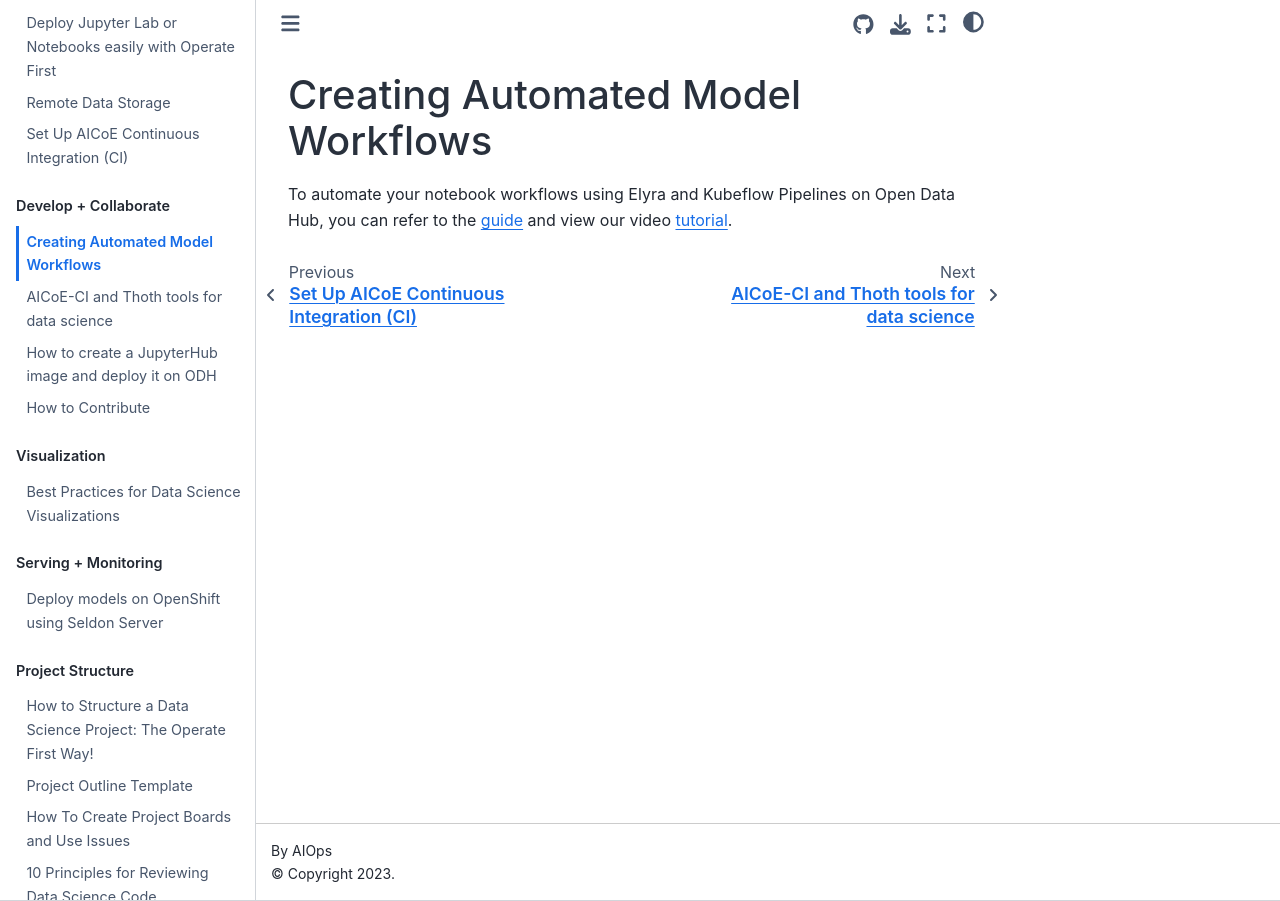
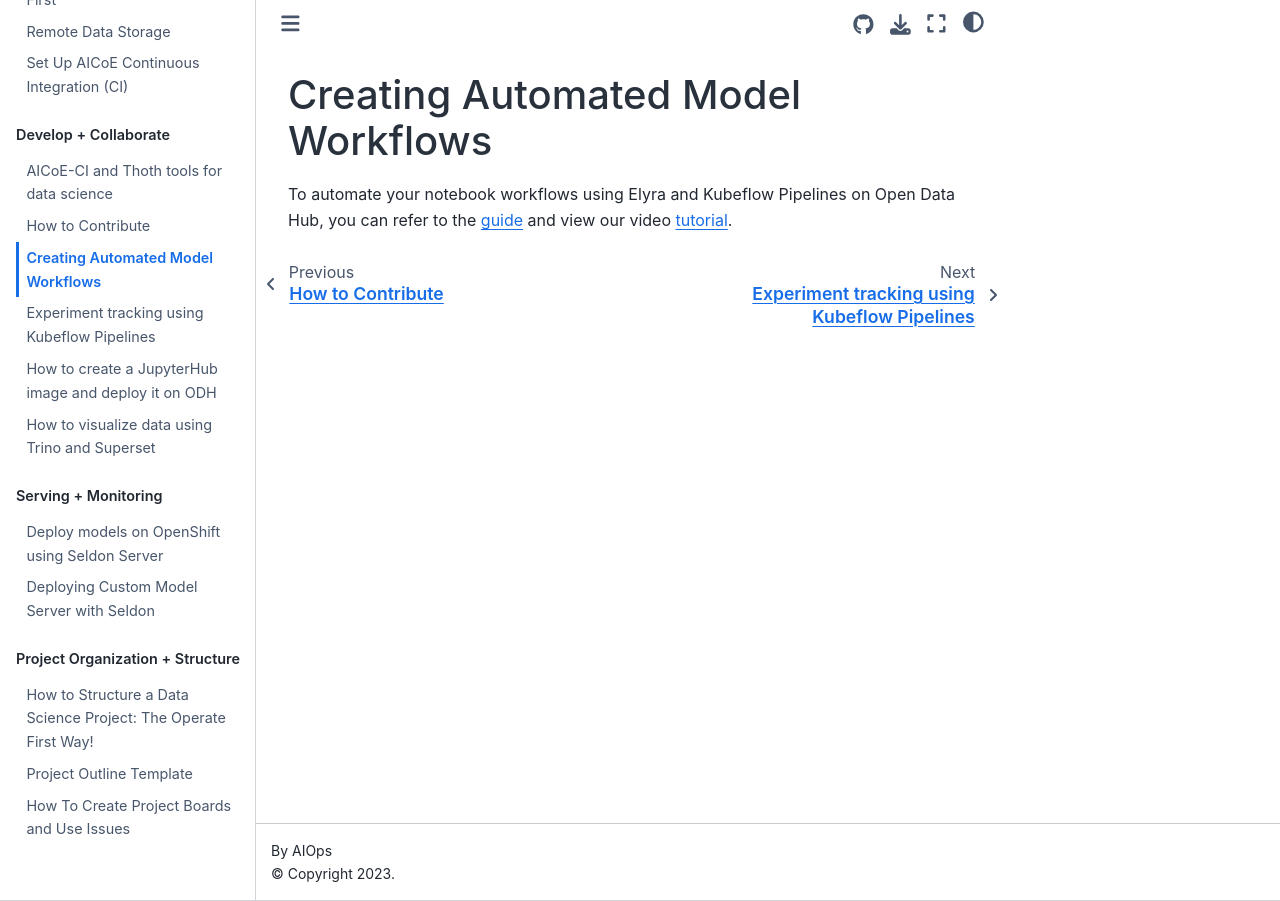
Before and after one commit to aicoe-aiops/data-science-workflows, a Jupyter Book: the page built from docs/develop_collaborate/automated-pipelines.md, in a window 1280 px wide. Built offline with Jupyter Book 1.0.4 settings and Sphinx 7.4.7 and the Sphinx Book theme 1.1.4, drawn with Linux system fonts in a browser that asks for light colours; pages that are not in the unit, such as notebooks, are missing from menus; comment, search, counter and statistics services are not loaded.

Commit message:
update toc

```diff
--- a/_toc.yml
+++ b/_toc.yml
@@ -1,7 +1,7 @@
 format: jb-book
 root: README
 parts:
-  - caption: Setup Environment
+  - caption: Setup Your Environment
     chapters:
     - file: docs/setup_environment/odh_and_opf
     - file: docs/setup_environment/JH_access
@@ -10,25 +10,24 @@ parts:
 
   - caption: Develop + Collaborate
     chapters:
+    - file: docs/develop_collaborate/thoth-tools
+    - file: docs/develop_collaborate/how-to-contribute
     - file: docs/develop_collaborate/automated-pipelines
-    - file: docs/develop_collaborate/thoth-tools
+    - file: docs/develop_collaborate/track-metrics-using-kubeflow
     - file: docs/develop_collaborate/create_and_deploy_jh_image
     - file: docs/develop_collaborate/meteorize
-    - file: docs/develop_collaborate/how-to-contribute
-
-  - caption: Visualization
-    chapters:
-    - file: docs/visualization/data-visualization-best-practices
+    - file: docs/visualization/trino_and_superset
 
   - caption: Serving + Monitoring
     chapters:
+    - file: docs/serving_monitoring/monitoring-jh
     - file: docs/serving_monitoring/deploy-models-using-seldon
-    - file: docs/serving_monitoring/monitoring-jh
+    - file: docs/serving_monitoring/deploy-custom-model
 
-  - caption: Project Structure
+
+  - caption: Project Organization + Structure
     chapters:
     - file: docs/project_structure/getting_started
     - file: docs/project_structure/project-structure
     - file: docs/project_structure/project-document-template
     - file: docs/project_structure/boards-and-issues
-    - file: docs/project_structure/guidelines-for-reviewing-datascience-code
```
